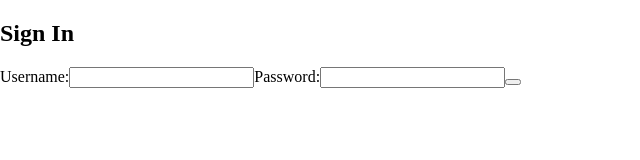
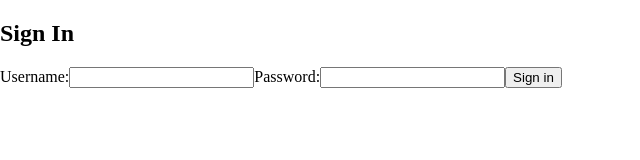
Before and after one commit to ArifEbrahim/login-tech-test, a React (Create React App) app: page / in a window 1280 px wide. Shown: the top 160 px of the page, without its empty margins (0-640 px from the left). Built offline with nearby package versions, Linux system fonts and the light colour scheme.

Commit message:
added call to axios on click event

```diff
--- a/src/Login/Login.js
+++ b/src/Login/Login.js
@@ -1,6 +1,12 @@
 import React from 'react'
+import axios from 'axios'
 
 export default function Login() {
+
+  const handleClick = () => {
+    axios.post()
+  }
+
   return (
     <>
     <h2 data-testid='login-header-text'>Sign In</h2>
@@ -8,7 +14,7 @@ export default function Login() {
     <input type='text' id='username'></input>
     <label htmlFor='password'>Password:</label>
     <input type='text' id='password'></input>
-    <button data-testid='submit-btn'></button>
+    <button data-testid='submit-btn' onClick={handleClick}>Sign in</button>
     </>
   )
 }
```
Also changed, not shown: 1 other file (tests, documents, lock files or other folders).
